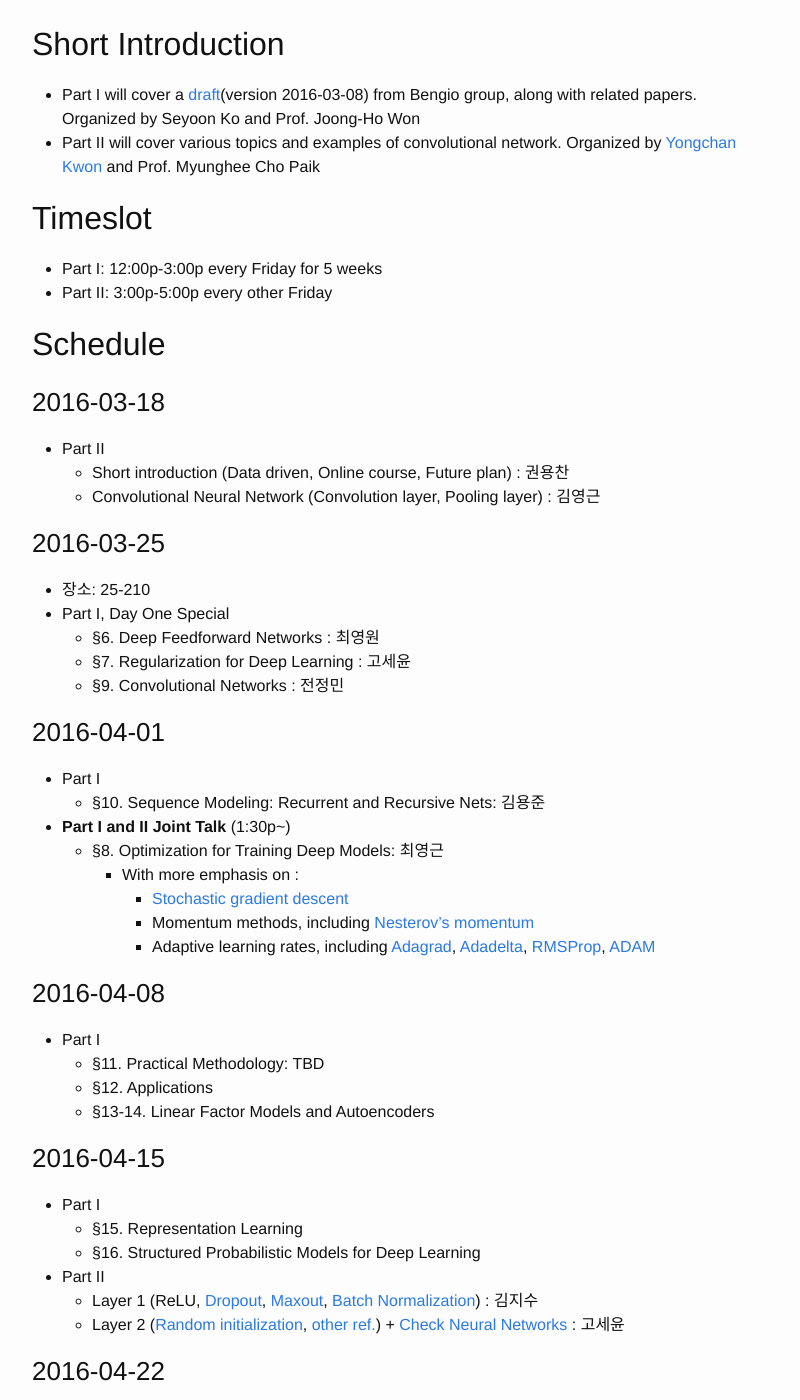
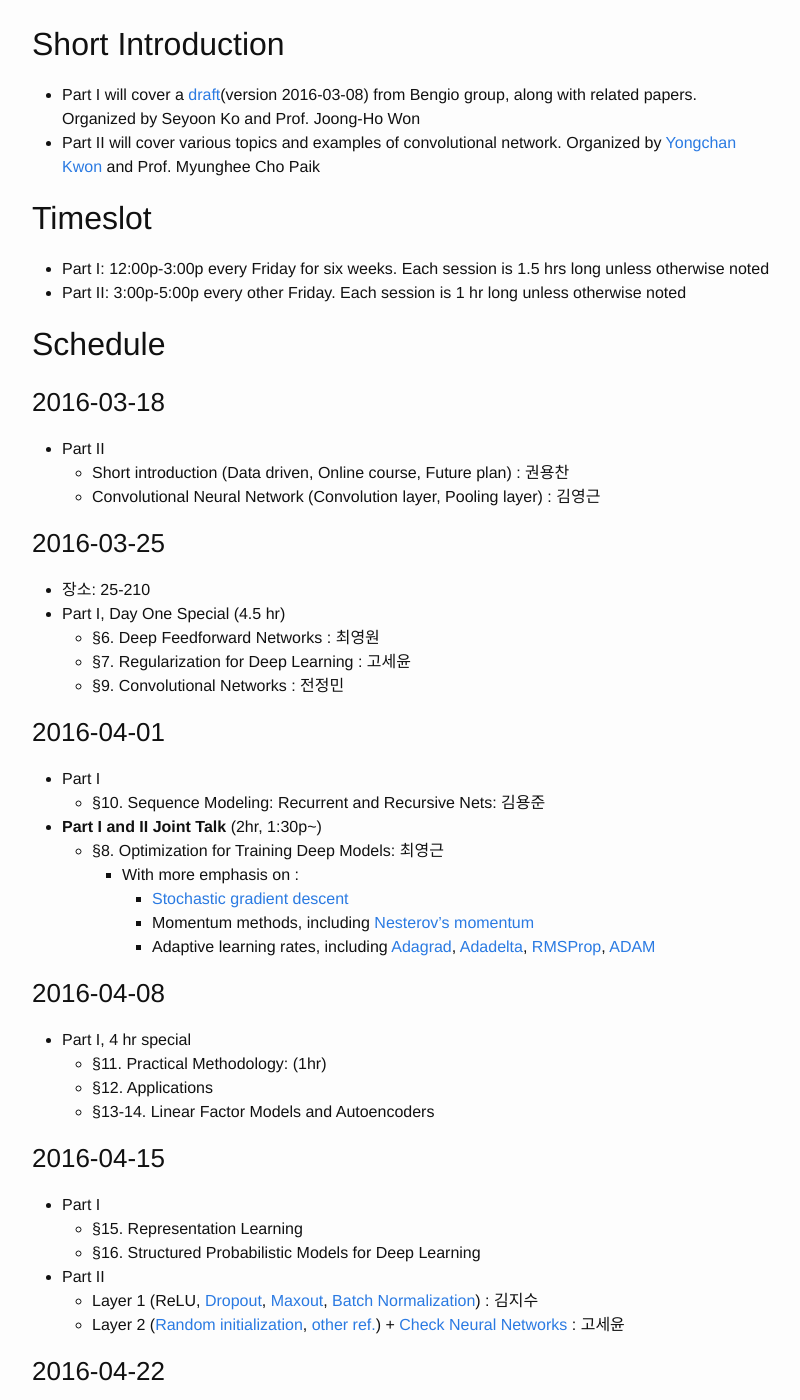
Before and after one commit to snu-stat/dl-seminar, a Jekyll site: the page built from _posts/2016-03-16-schedule.md, in a window 1280 px wide and 1400 px high, scrolled down 292 px. Shown: the whole window, without its empty margins (238-1038 px from the left). Built offline with Jekyll 4.4.1, drawn with Linux system fonts in a browser that asks for light colours; some of the changed text lies outside the part shown.

Commit message:
Update 2016-03-16-schedule.md

```diff
--- a/_posts/2016-03-16-schedule.md
+++ b/_posts/2016-03-16-schedule.md
@@ -11,8 +11,8 @@ categories: schedule
 
 ## Timeslot
 
-* Part I: 12:00p-3:00p every Friday for 5 weeks
-* Part II: 3:00p-5:00p every other Friday
+* Part I: 12:00p-3:00p every Friday for six weeks. Each session is 1.5 hrs long unless otherwise noted
+* Part II: 3:00p-5:00p every other Friday. Each session is 1 hr long unless otherwise noted
 
 
 ## Schedule
@@ -25,7 +25,7 @@ categories: schedule
 
 ### 2016-03-25
 * 장소: 25-210
-* Part I, Day One Special
+* Part I, Day One Special (4.5 hr)
     * §6. Deep Feedforward Networks : 최영원
     * §7. Regularization for Deep Learning : 고세윤
     * §9. Convolutional Networks : 전정민
@@ -34,7 +34,7 @@ categories: schedule
 
 * Part I
     * §10. Sequence Modeling: Recurrent and Recursive Nets: 김용준
-* __Part I and II Joint Talk__ (1:30p~)
+* __Part I and II Joint Talk__ (2hr, 1:30p~)
     * §8. Optimization for Training Deep Models: 최영근
         * With more emphasis on :
             * [Stochastic gradient descent](https://github.com/cs231n/cs231n.github.io/blob/master/neural-networks-3.md#sgd)
@@ -43,8 +43,8 @@ categories: schedule
 
 ### 2016-04-08
 
-* Part I
-    * §11. Practical Methodology: TBD
+* Part I, 4 hr special
+    * §11. Practical Methodology: (1hr)
     * §12. Applications
     * §13-14. Linear Factor Models and Autoencoders
 
@@ -58,9 +58,9 @@ categories: schedule
     - Layer 2 ([Random initialization](http://jmlr.org/proceedings/papers/v9/glorot10a/glorot10a.pdf), [other ref.](http://arxiv.org/abs/1502.01852)) + [Check Neural Networks](https://github.com/cs231n/cs231n.github.io/blob/master/neural-networks-3.md#baby) : 고세윤
 
 ### 2016-04-22
-* Part I
+* Part I, Second-timer special (each session is 1 hr long)
     * §17. Monte Carlo Methods
-    * §18. Confronting the Partition Function
+    * §18. Confronting the Partition Function: 고세윤
     * §19. Approximate Inference
 
 ### 2016-04-29
```
